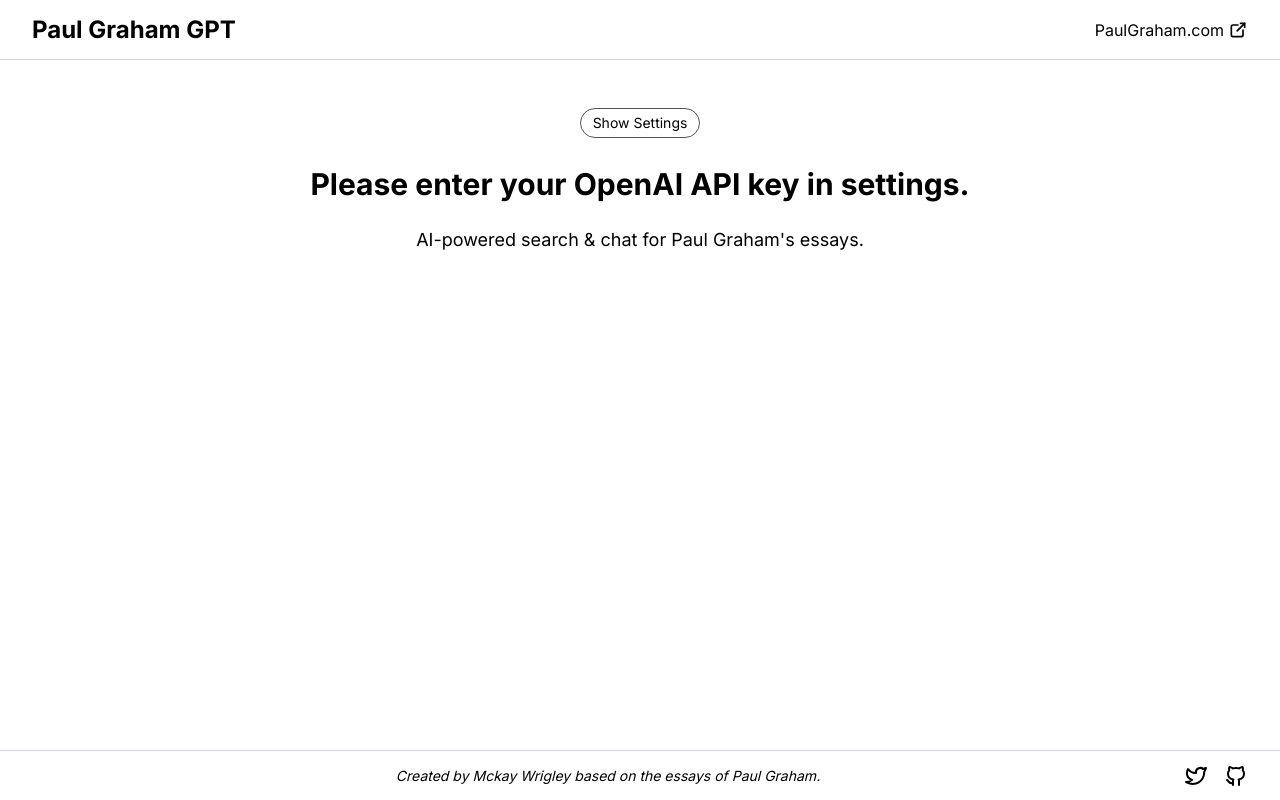
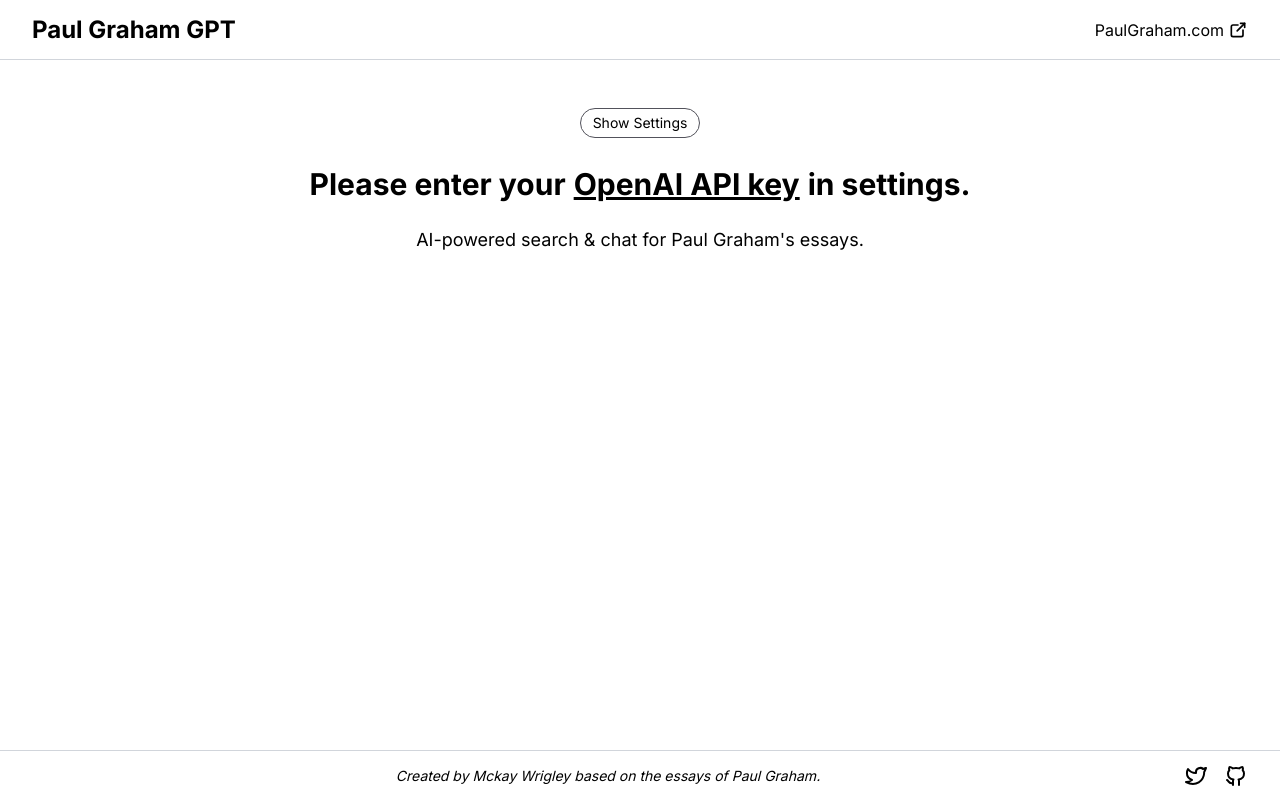
Before and after one commit to mckaywrigley/paul-graham-gpt, a Next.js app: page / in a window 1280 px wide. Built offline with nearby package versions, Linux system fonts and the light colour scheme.

Commit message:
add openai link

```diff
--- a/pages/index.tsx
+++ b/pages/index.tsx
@@ -308,7 +308,16 @@
                 </button>
               </div>
             ) : (
-              <div className="text-center font-bold text-3xl mt-7">Please enter your OpenAI API key in settings.</div>
+              <div className="text-center font-bold text-3xl mt-7">
+                Please enter your
+                <a
+                  className="mx-2 underline hover:opacity-50"
+                  href="https://openai.com/product"
+                >
+                  OpenAI API key
+                </a>
+                in settings.
+              </div>
             )}
 
             {loading ? (
```
